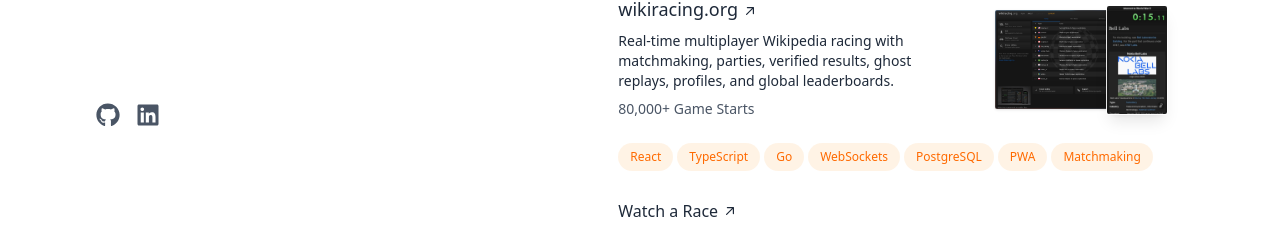
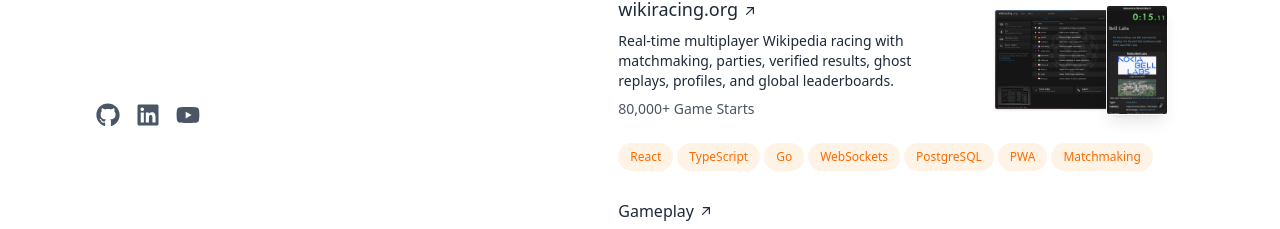
Before and after one commit to mrktsm/personal-website, a React (Vite) app: page / in a window 1280 px wide. Shown: the part 571-800 px from the top of the page. Built offline with nearby package versions, Linux system fonts and the light colour scheme; no server answers.

Commit message:
Add YouTube link and restore gameplay label

```diff
--- a/src/App.tsx
+++ b/src/App.tsx
@@ -3,7 +3,7 @@
 import wikiracingDesktopScreenshot from "./assets/wikiracing-desktop.png";
 import wikiracingMobileScreenshot from "./assets/wikiracing-mobile.png";
 import drjavaImage from "./assets/drjava-light.png";
-import { FaGithub, FaLinkedin, FaStar } from "react-icons/fa";
+import { FaGithub, FaLinkedin, FaStar, FaYoutube } from "react-icons/fa";
 // import BlobFlower from "./BlobFlower";
 
 function App() {
@@ -282,6 +282,17 @@
               <FaLinkedin aria-hidden="true" />
             </a>
           </li>
+          <li>
+            <a
+              href="https://www.youtube.com/@markotsymbaliuk"
+              target="_blank"
+              rel="noreferrer noopener"
+              className="inline-flex rounded text-2xl text-gray-600 transition-colors hover:text-gray-900 focus-visible:outline-2 focus-visible:outline-offset-4 focus-visible:outline-orange-500"
+              aria-label="YouTube (opens in new tab)"
+            >
+              <FaYoutube aria-hidden="true" />
+            </a>
+          </li>
         </ul>
       </header>
 
@@ -439,10 +450,10 @@
                 href="https://www.youtube.com/watch?v=OoThXai9ujM"
                 target="_blank"
                 rel="noreferrer noopener"
-                aria-label="Watch a wikiracing.org race (opens in new tab)"
+                aria-label="Watch wikiracing.org gameplay (opens in new tab)"
                 className="inline-flex items-center font-medium leading-tight text-gray-800 group hover:text-orange-600 transition-colors duration-150 ease-in-out"
               >
-                Watch a Race
+                Gameplay
                 <svg
                   xmlns="http://www.w3.org/2000/svg"
                   viewBox="0 0 20 20"
```
